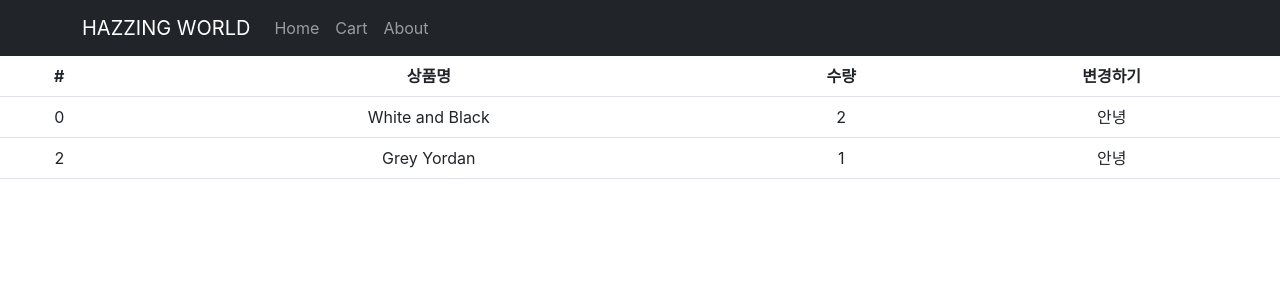
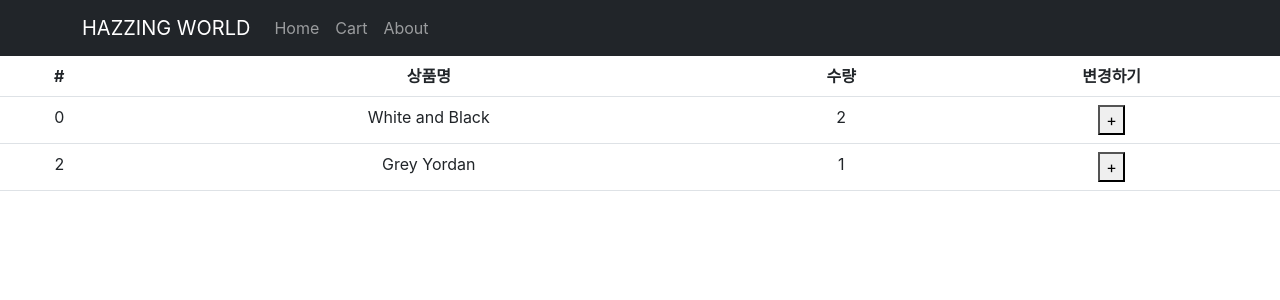
Before and after one commit to Hajinjing/ReactStudy, a React (Create React App) app in the folder shop/: page /cart in a window 1280 px wide. Shown: the top 300 px of the page. Built offline with nearby package versions, Linux system fonts and the light colour scheme.

Commit message:
0529 Redux3 : store의 state 변경하는 법

```diff
--- a/shop/src/routes/Cart.js
+++ b/shop/src/routes/Cart.js
@@ -1,9 +1,11 @@
 import {Table} from 'react-bootstrap'
-import {useSelector} from "react-redux";
+import {useDispatch, useSelector} from "react-redux";
+import {changeName} from "./../store";
 function Cart() {
 
     let state = useSelector((state)=>{return state}) // Redux store 가져와줌
-    let cartData = useSelector((state)=>{return state.cartData}) // 원하는 부분만 골라서 올 수도 있음
+    let cart = useSelector((state)=>{return state.cartData}) // 원하는 부분만 골라서 올 수도 있음
+    let dispatch = useDispatch() // store.js로 요청보내주는 함수
 
     console.log(state.user)
     console.log(state.cartData)
@@ -20,17 +22,21 @@
                 </tr>
                 </thead>
                 <tbody>
-                <tr>
-                    <td>{cartData[0].id}</td>
-                    <td>{cartData[0].name}</td>
-                    <td>{cartData[0].count}</td>
-                    <td>안녕</td>
-                </tr><tr>
-                    <td>{cartData[1].id}</td>
-                    <td>{cartData[1].name}</td>
-                    <td>{cartData[1].count}</td>
-                    <td>안녕</td>
-                </tr>
+                {
+                    cart.map((a, i)=>{
+                        return (
+                            <tr key={i}>
+                                <td>{cart[i].id}</td>
+                                <td>{cart[i].name}</td>
+                                <td>{cart[i].count}</td>
+                                <td><button onClick={()=>{
+                                    dispatch(changeName())
+                                }}>+</button></td>
+                            </tr>
+                        )
+
+                    })
+                }
                 </tbody>
             </Table>
         </div>
--- a/shop/src/store.js
+++ b/shop/src/store.js
@@ -2,8 +2,19 @@
 
 let user = createSlice({
     name : 'user',
-    initialState : 'kim'
+    initialState : 'kim',
+    reducers : {
+        changeName(state){
+            return 'john ' + state
+        },
+        dd(){
+            return null
+        }
+    }
 })
+
+// state변경 함수 export
+export let { changeName, dd } = user.actions
 
 let stock = createSlice({
     name : 'stock',
@@ -15,7 +26,12 @@
     initialState : [
         {id : 0, name : 'White and Black', count : 2},
         {id : 2, name : 'Grey Yordan', count : 1}
-    ]
+    ],
+    reducers : {
+        changeCount(state) {
+            return state+1
+        }
+    }
 })
 
 export default configureStore({
```
